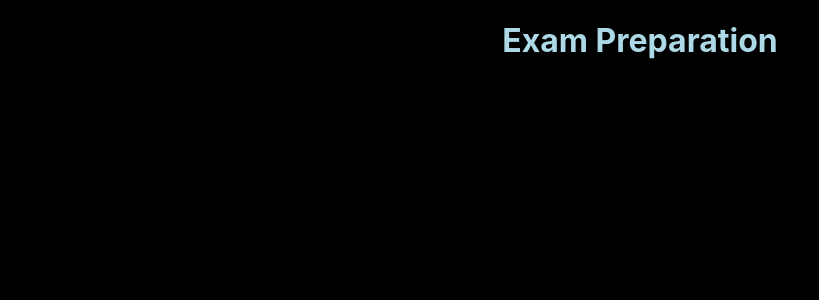
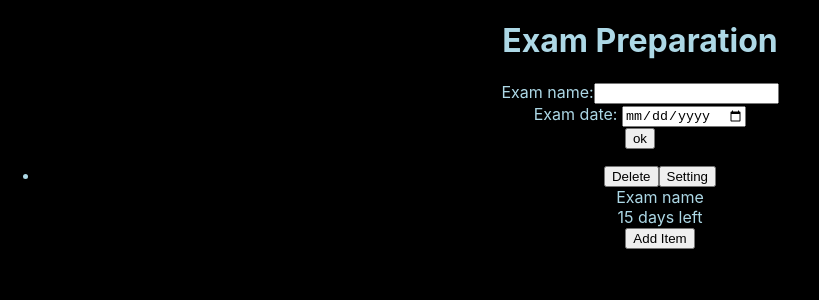
Before and after one commit to cintia-sari/exam-preparation-react, a React (Create React App) app: page / in a window 1280 px wide. Shown: the top 300 px of the page, without its empty margins (0-819 px from the left). Built offline with nearby package versions, Linux system fonts and the light colour scheme.

Commit message:
addTopic function

```diff
--- a/src/App.js
+++ b/src/App.js
@@ -1,33 +1,135 @@
 import React from 'react';
 import './App.css';
+import Form from "./Components/Form/Form";
+import GroupList from './Components/GroupList/GroupList';
+
 
 function App() {
   const [state,setState]= React.useState(
     {
       group:[{
-        title : "Exam name",
-        GroupSetting: false,
-        allKnowledge:0,
-        GroupId : 0,
-        itemsList:[{
-          name :"Topic name",
+        title: "Exam name",
+        examDate: '2023-03-16',
+        groupSetting: false,
+        groupId: 0,
+        topicList:[{
+          name:"Topic name",
           topicRename:false,
           knowledge: 0,
           topic: false,
           topicId:0,
             }
         ],
-      }
-      ],
-      nextGrupId:1 ,
+      }],
+      nextGroupId:1,
       nextTopicId:1,
     }
   );
+
+  function addGroup(title,examDate){
+    const newGroup = structuredClone(state.group)
+    newGroup.push({
+      title,
+      examDate,
+      groupSetting: false,
+      groupId: state.nextGroupId,
+      topicList:[]
+    });
+
+    setState({
+      group:newGroup,
+      nextGroupId:state.nextGroupId +1,
+      nextTopicId:state.nextTopicId
+    });
+  };
+
+function deleteGroup(id){
+    const newGroup = structuredClone(state.group).filter(group=>group.groupId !== id);
+
+    setState({
+      group:newGroup,
+      nextGroupId:state.nextGroupId,
+      nextTopicId:state.nextTopicId
+    });
+  };
+
+  function settingGroup(id){
+      const setGroupSetting = structuredClone(state.group).map(group=>{
+        if( group.groupId == id){
+          group.groupSetting= !group.groupSetting;
+        }
+        return group;
+      })
+      setState({
+        group:setGroupSetting,
+        nextGroupId:state.nextGroupId,
+        nextTopicId:state.nextTopicId
+      });
+  }
+
+function changeTitle ( id, newTitlename){
+  const newTitle = structuredClone(state.group).map(group=>{
+    if (group.groupId === id){
+      group.title = newTitlename
+    }
+    return group;
+  });
+
+  setState({
+    group:newTitle,
+    nextGroupId:state.nextGroupId,
+    nextTopicId:state.nextTopicId
+  });
+}
+
+function changeExamDate(id,newDate ){
+  const newExamDate = structuredClone(state.group).map(group=>{
+    if(group.groupId === id ){
+      group.examDate = newDate
+    }
+    return group;
+  })
+
+  setState({
+    group:newExamDate,
+    nextGroupId:state.nextGroupId,
+    nextTopicId:state.nextTopicId
+  });
+}
+
+function addTopic(id){
+  const newTopic= structuredClone(state.group).map(group=>{
+    if(group.id == id){
+      group.topicList = [...group.topicList,{
+        name:"Topic name",
+        topicRename:false,
+        knowledge: 0,
+        topic: false,
+        topicId:state.nextTopicId,
+      }]
+    }
+    return group
+    })
+
+    setState({
+      group:newTopic,
+      nextGroupId:state.nextGroupId,
+      nextTopicId:state.nextTopicId +1
+    });
+  }
+
 
 
   return (
     <>
      <h1>Exam Preparation</h1>
+     <Form addGroup={addGroup}/>
+     <GroupList group={state.group}
+                deleteGroup={deleteGroup}
+                settingGroup={settingGroup}
+                changeTitle={changeTitle}
+                changeExamDate={changeExamDate}
+                addTopic={addTopic}/>
     </>
   );
 }
--- a/src/Components/Form/Form.jsx
+++ b/src/Components/Form/Form.jsx
@@ -0,0 +1,43 @@
+import React, { useState } from 'react'
+
+export default function Form(props) {
+    const [title,setTitle]= useState("");
+    const [examDate, setexamDate]= useState ("");
+
+    function handleChangeTitle(e){
+        setTitle(e.target.value)
+    };
+
+    function handleChangeDate(e){
+        setexamDate(e.target.value)
+    }
+
+    function handleSubmit(e){
+        e.preventDefault();
+        props.addGroup(title, examDate);
+        setTitle("");
+    };
+
+  return (
+    <form key="form" action='.' method='GET' onSubmit={handleSubmit}>
+        <div className='from-row'>
+            <label htmlFor="title">Exam name:</label>
+                <input
+                    type="text"
+                    value={title}
+                    onChange={handleChangeTitle}
+                    required/>
+        </div>
+        <div className='from-row'>
+            <label htmlFor='exam-date'>Exam date: </label>
+            <input
+                type="date"
+                value={examDate}
+                onChange={handleChangeDate}
+                required/>
+
+        </div>
+        <button type="submit">ok</button>
+    </form>
+  )
+}
--- a/src/Components/GroupList/GroupList.jsx
+++ b/src/Components/GroupList/GroupList.jsx
@@ -0,0 +1,19 @@
+import React from 'react';
+import GroupListItem from "../GroupListItem/GroupListItem";
+
+
+export default function GroupList(props) {
+
+    const groupListItemjsx = props.group.map((item)=>(
+        <GroupListItem item={item}
+                       deleteGroup={props.deleteGroup}
+                       settingGroup={props.settingGroup}
+                       changeTitle={props.changeTitle}
+                       changeExamDate={props.changeExamDate}
+                       addTopic={props.addTopic}/>
+    ))
+
+  return (
+    <ul>{groupListItemjsx}</ul>
+  )
+}
--- a/src/Components/GroupListItem/GroupListItem.jsx
+++ b/src/Components/GroupListItem/GroupListItem.jsx
@@ -0,0 +1,85 @@
+import React,{useState} from 'react';
+
+
+export default function GroupListItem(props ) {
+
+
+    function settingDayleft(){
+      const day1 = new Date(props.item.examDate);
+      const day2 = new Date();
+      const dayleft = Math.round((day1-day2)/1000/60/60/24);
+      const szöveg=String(dayleft);
+
+     if(dayleft > 1){
+        return (szöveg+" "+ "days left");
+      } else if(dayleft === 1){
+        return (szöveg+" "+ "day left");
+      }else if (dayleft === 0 ){
+        return("exam day");
+      }else {
+        return("exam is over" );
+      }
+    }
+
+
+    function handleDelet(){
+        props.deleteGroup(props.item.groupId)
+    }
+
+    function handleSetting(){
+        props.settingGroup(props.item.groupId)
+    }
+
+    function handleChangeTitle(e){
+      props.changeTitle(props.item.groupId,e.target.value)
+    }
+
+    function handleChangeDate(e){
+      props.changeExamDate(props.item.groupId, e.target.value)
+    }
+
+    function handleAddTopic(e){
+      props.addTopic(props.item.groupId)
+    }
+
+
+  return (
+    <li key={props.item.groupId}>{props.item.groupSetting ?
+      <form key="form" action='#' method='GET'>
+        <div className='from-row'>
+            <label htmlFor="title">Exam name:</label>
+            <input
+              type="text"
+              value={props.item.title}
+              onChange={handleChangeTitle}
+              required/>
+        </div>
+        <div className='from-row'>
+            <label htmlFor='exam-date'>Exam date: </label>
+            <input
+              type="date"
+              value={props.item.examDate}
+              onChange={handleChangeDate}
+              required/>
+
+        </div>
+        <button type="submit" onClick={handleSetting}>OK</button>
+      </form>
+        :
+      <div>
+        <div>
+          <button onClick={handleDelet}>Delete</button>
+          <button onClick={handleSetting}>Setting</button>
+        </div>
+        <div>
+          {props.item.title}
+        </div>
+        <div>
+        {settingDayleft()}
+        </div>
+       <button onClick={handleAddTopic}>Add Item</button>
+      </div>
+    }
+    </li>
+  )
+}
```
